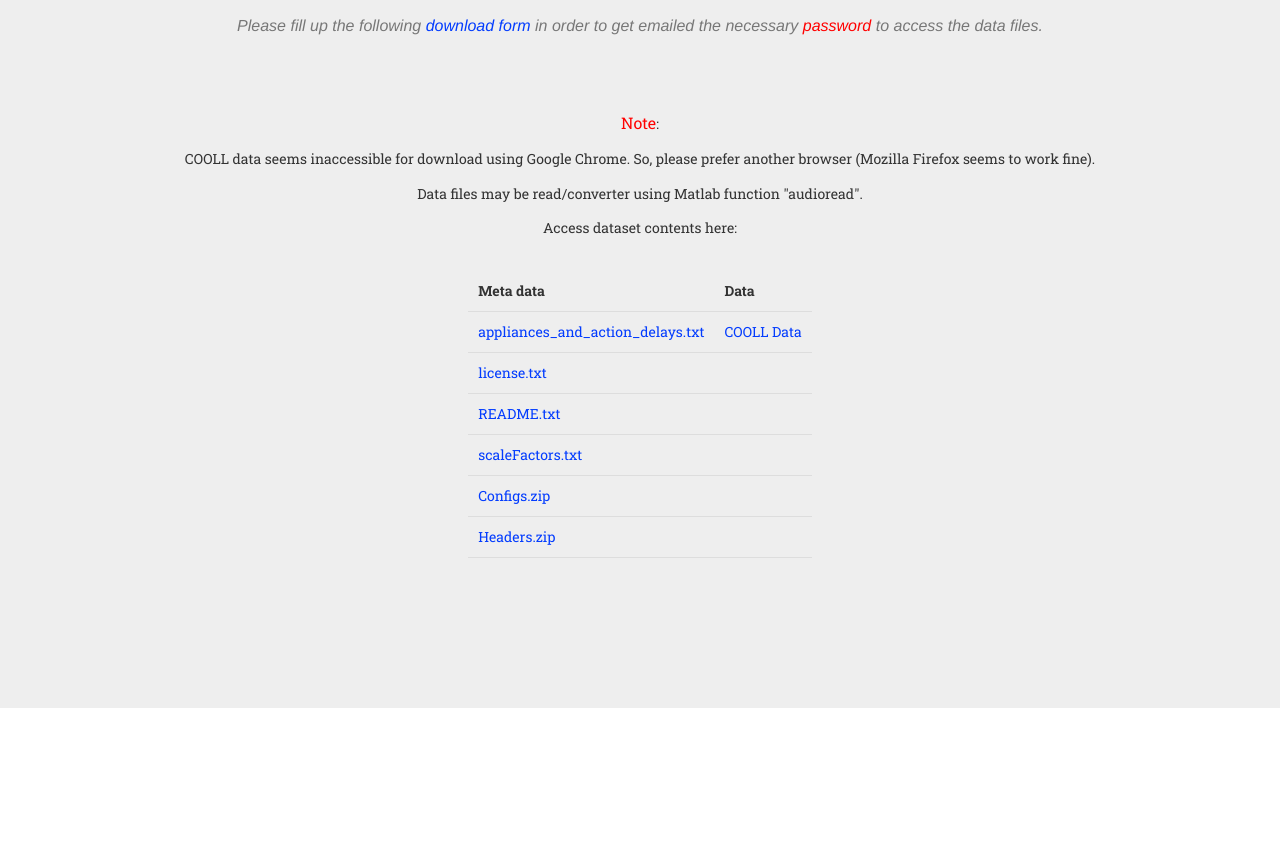
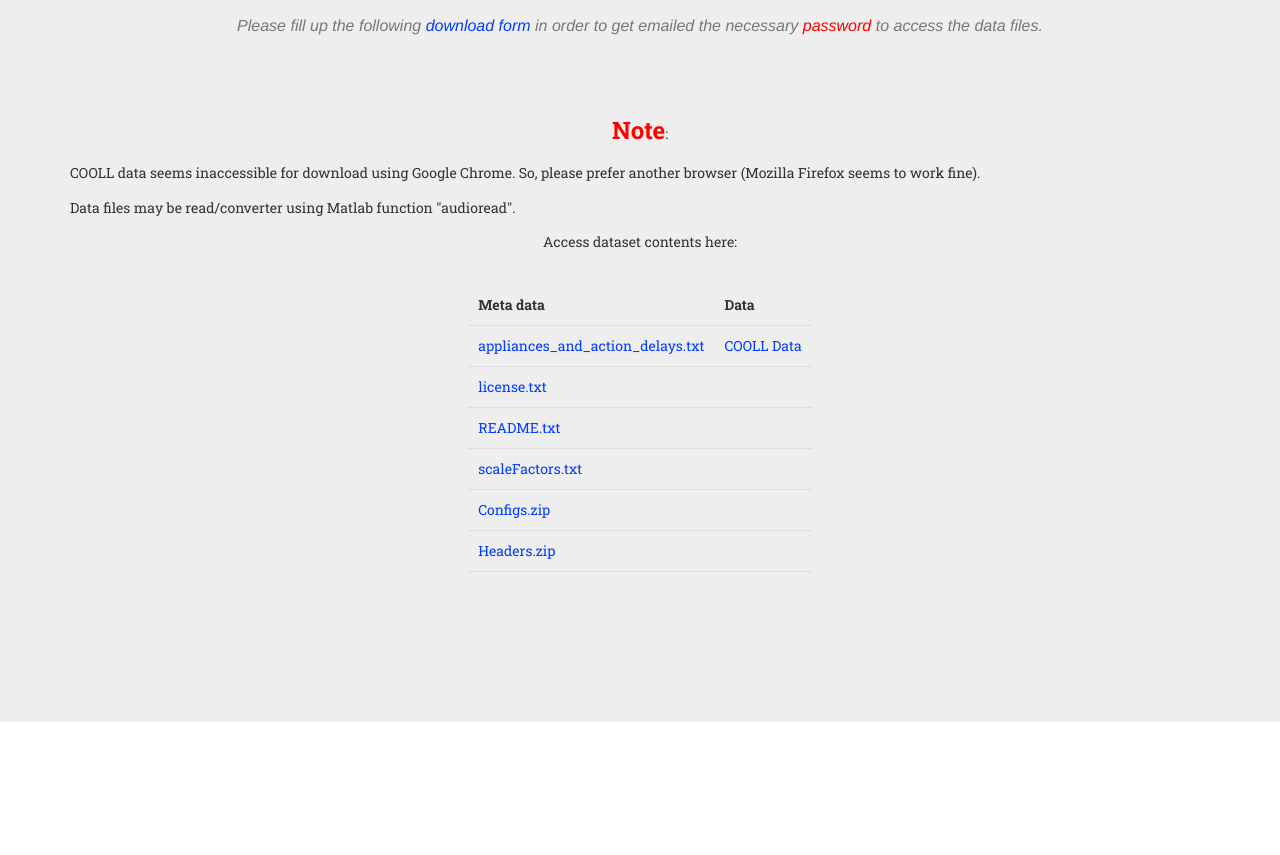
Before and after one commit to coolldataset/coolldataset.github.io, a website: page index.html in a window 1280 px wide. Shown: the part 1435-2290 px from the top of the page. Drawn offline with nearby package versions, Linux system fonts and the light colour scheme; a web font is replaced by a local one.

Commit message:
Update index.html

```diff
--- a/index.html
+++ b/index.html
@@ -113,11 +113,11 @@
 					target="_blank">download form</a>
 					in order to get emailed the necessary <font color="red">password</font> to access the data files.
 					</h3>
-					<p><font color="red" size="3">Note</font>:
+					<p><font color="red" size="5"><b>Note</b></font>:
 					</p>
-					<p>COOLL data seems inaccessible for download using Google Chrome. So, please prefer another browser (Mozilla Firefox seems to work fine).
+					<p align="left">COOLL data seems inaccessible for download using Google Chrome. So, please prefer another browser (Mozilla Firefox seems to work fine).
 					</p>
-					<p>Data files may be read/converter using Matlab function "audioread".
+					<p align="left">Data files may be read/converter using Matlab function "audioread".
 					</p>
 					<p>Access dataset contents here:</p>
 					<style>
```
